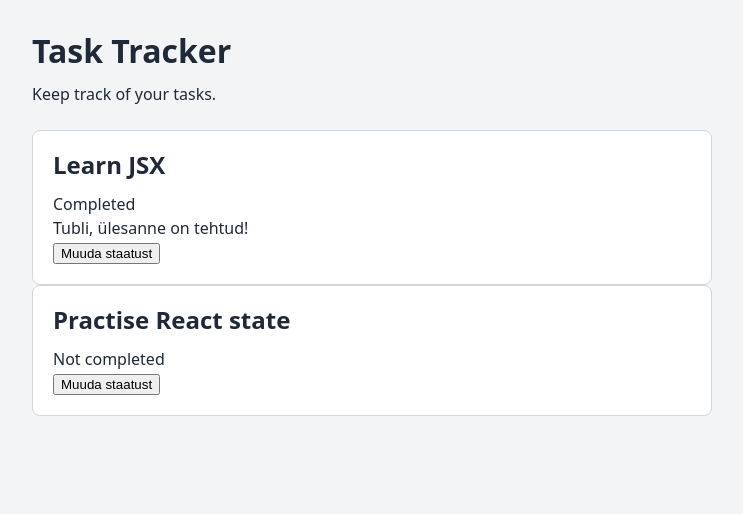
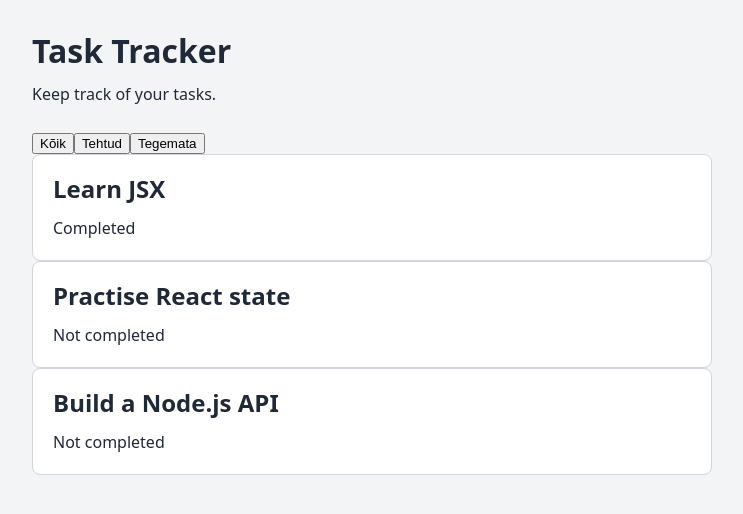
Before and after one commit to GertMatthias/Rakenduste_programmeerimine, a React (Vite) app in the folder task-tracker/: page / in a window 1280 px wide. Shown: the top 514 px of the page, without its empty margins (268-1011 px from the left). Built offline with nearby package versions, Linux system fonts and the light colour scheme.

Commit message:
feat: add task list filters

```diff
--- a/task-tracker/src/App.jsx
+++ b/task-tracker/src/App.jsx
@@ -1,26 +1,62 @@
+import { useState } from 'react';
 import { Header } from './components/Header.jsx';
 import { TaskCard } from './components/TaskCard.jsx';
 import './App.css';
 
+const tasks = [
+  { id: 1, title: 'Learn JSX', completed: true },
+  { id: 2, title: 'Practise React state', completed: false },
+  { id: 3, title: 'Build a Node.js API', completed: false },
+];
+
 function App() {
-  const firstTask = {
-    id: 1,
-    title: 'Learn JSX',
-    completed: true,
-  };
+  const [filter, setFilter] = useState('all');
 
-  const secondTask = {
-    id: 2,
-    title: 'Practise React state',
-    completed: false,
-  };
+  const filteredTasks = tasks.filter((task) => {
+    if (filter === 'completed') {
+      return task.completed;
+    }
+
+    if (filter === 'incomplete') {
+      return !task.completed;
+    }
+
+    return true;
+  });
 
   return (
     <div className="app">
       <Header />
       <main>
-        <TaskCard task={firstTask} />
-        <TaskCard task={secondTask} />
+        <div>
+          <button
+            type="button"
+            onClick={() => setFilter('all')}
+            aria-pressed={filter === 'all'}
+          >
+            Kõik
+          </button>
+          <button
+            type="button"
+            onClick={() => setFilter('completed')}
+            aria-pressed={filter === 'completed'}
+          >
+            Tehtud
+          </button>
+          <button
+            type="button"
+            onClick={() => setFilter('incomplete')}
+            aria-pressed={filter === 'incomplete'}
+          >
+            Tegemata
+          </button>
+        </div>
+
+        {filteredTasks.length === 0 && <p>No tasks found</p>}
+
+        {filteredTasks.map((task) => (
+          <TaskCard key={task.id} task={task} />
+        ))}
       </main>
     </div>
   );
--- a/task-tracker/src/components/TaskCard.jsx
+++ b/task-tracker/src/components/TaskCard.jsx
@@ -1,23 +1,10 @@
-import { useState } from 'react';
 import './TaskCard.css';
 
 export function TaskCard({ task }) {
-  const [completed, setCompleted] = useState(task.completed);
-
-  function handleToggle() {
-    setCompleted((previousCompleted) => !previousCompleted);
-  }
-
   return (
     <article className="task-card">
       <h2>{task.title}</h2>
-      <p>{completed ? 'Completed' : 'Not completed'}</p>
-
-      {completed && <p>Tubli, ülesanne on tehtud!</p>}
-
-      <button type="button" onClick={handleToggle}>
-        Muuda staatust
-      </button>
+      <p>{task.completed ? 'Completed' : 'Not completed'}</p>
     </article>
   );
 }
```
